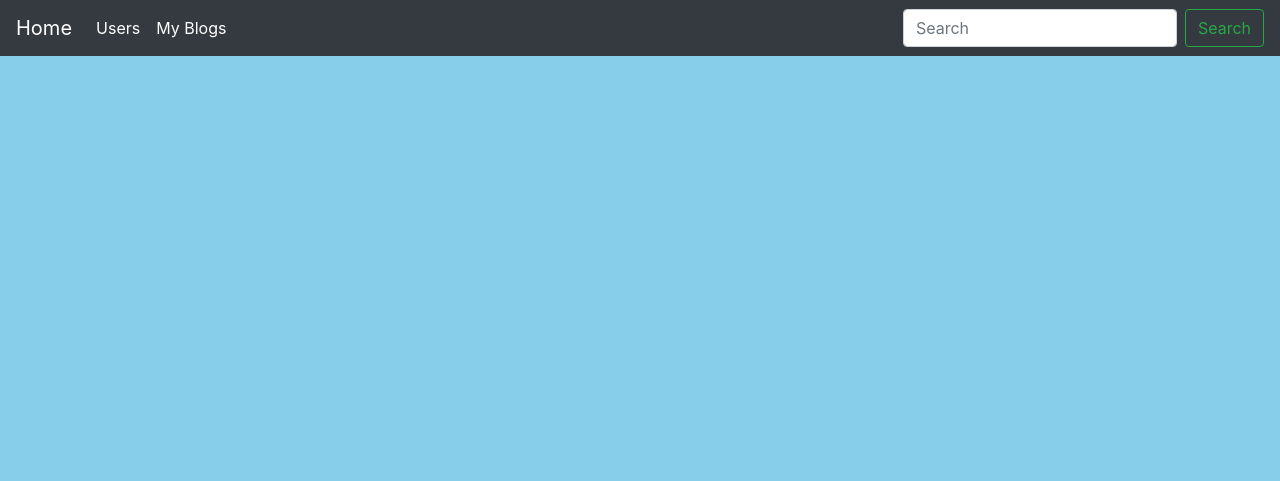
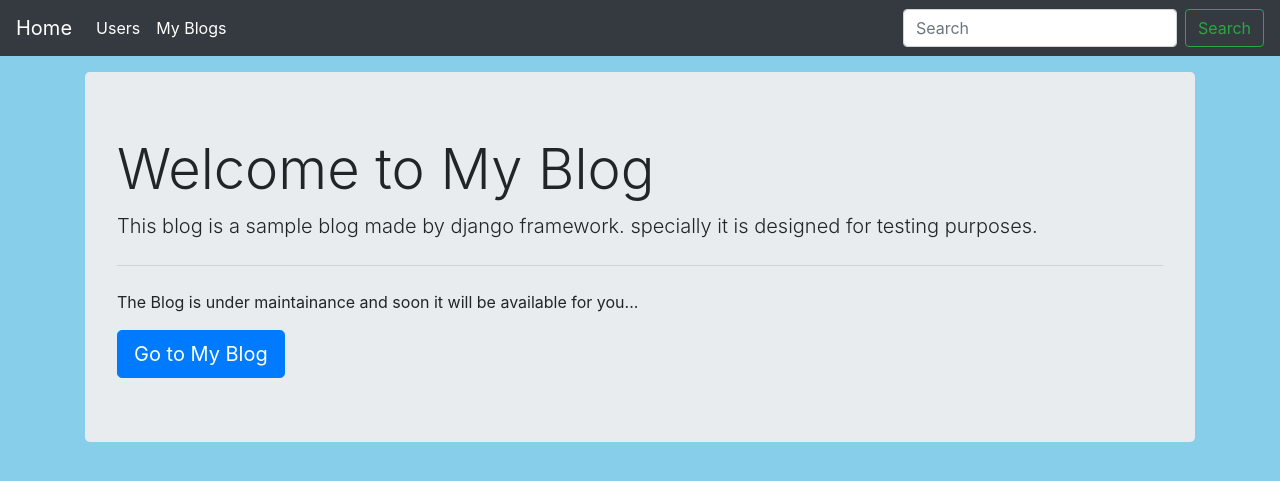
Before and after one commit to ankitgadewal/blogproject, a Django app: page / in a window 1280 px wide. Shown: the top 481 px of the page. Run offline with Django 3.2, Linux system fonts and the light colour scheme; data that the repository does not hold is empty; some libraries are stand-ins or nearby versions.

Commit message:
Slug added blogpost page added

```diff
--- a/blogs/models.py
+++ b/blogs/models.py
@@ -4,7 +4,7 @@ from datetime import datetime
 # Create your models here.
 class Blogs(models.Model):
     title = models.CharField(max_length=100)
-    description = models.CharField(max_length=1000)
+    description = models.TextField()
     datetime = models.DateTimeField(default=datetime.now(), blank=True)
     slug = models.CharField(max_length=200)
     image = models.ImageField(upload_to='media')
--- a/blogs/urls.py
+++ b/blogs/urls.py
@@ -6,4 +6,5 @@ urlpatterns = [
     path('', views.index),
     path('blog/', views.blog),
     path('search/', views.search),
+    path('blog/<str:slug>', views.blogpost, name='blogpost')
 ]
--- a/blogs/views.py
+++ b/blogs/views.py
@@ -18,3 +18,8 @@ def search(request):
     else:
         allposts = Blogs.objects.filter(title__icontains=query).union(Blogs.objects.filter(description__icontains=query))
     return render(request, 'search.html', {'allposts': allposts, 'query': query})
+
+def blogpost(request, slug):
+    allposts = Blogs.objects.filter(slug=slug)
+    print(allposts)
+    return render(request, 'blogpost.html', {'allposts':allposts})
--- a/templates/base.html
+++ b/templates/base.html
@@ -1,11 +1,9 @@
 <!doctype html>
 <html lang="en">
   <head>
-    <!-- Required meta tags -->
+
     <meta charset="utf-8">
     <meta name="viewport" content="width=device-width, initial-scale=1, shrink-to-fit=no">
-
-    <!-- Bootstrap CSS -->
     <link rel="stylesheet" href="../assets/style/bootstrap.min.css">
 
     <title>Hello, world!</title>
@@ -40,8 +38,6 @@
       {% block body %}
       {% endblock body %}
 
-    <!-- Optional JavaScript -->
-    <!-- jQuery first, then Popper.js, then Bootstrap JS -->
     <script src="assets/style/bootstrap.min.js"></script>
   </body>
 </html>
--- a/templates/index.html
+++ b/templates/index.html
@@ -1,17 +1,12 @@
 {% extends 'base.html' %}
 {% block body %}
-  {% for post in allposts %}
-    <div class="container">
-        <div class="row">
-            <div class="card my-3 col-5">
-                  <div class="card-body">
-                    <h5 class="card-title">{{post.title}}</h5>
-                    <p class="card-text">{{post.description|truncatechars:200}}</p>
-                    <p class="card-text">{{post.datetime}}</p>
-                    <a href="{{post.slug}}" class="btn btn-primary">Continue Reading</a>
-                  </div>
-            </div>
-        </div>
+<div class="container my-3">
+    <div class="jumbotron">
+      <h1 class="display-4">Welcome to My Blog</h1>
+      <p class="lead">This blog is a sample blog made by django framework. specially it is designed for testing purposes.</p>
+      <hr class="my-4">
+      <p>The Blog is under maintainance and soon it will be available for you...</p>
+      <a class="btn btn-primary btn-lg" href="blog/" role="button">Go to My Blog</a>
     </div>
-  {% endfor %}
+</div>
 {% endblock body %}
```
Also changed, not shown: templates/blog.html (+5 -7 lines), templates/blogpost.html (added, +14 -0 lines), blogs/migrations/0007_auto_20200312_1248.py (added), media/media/Tulips.jpg (added).
